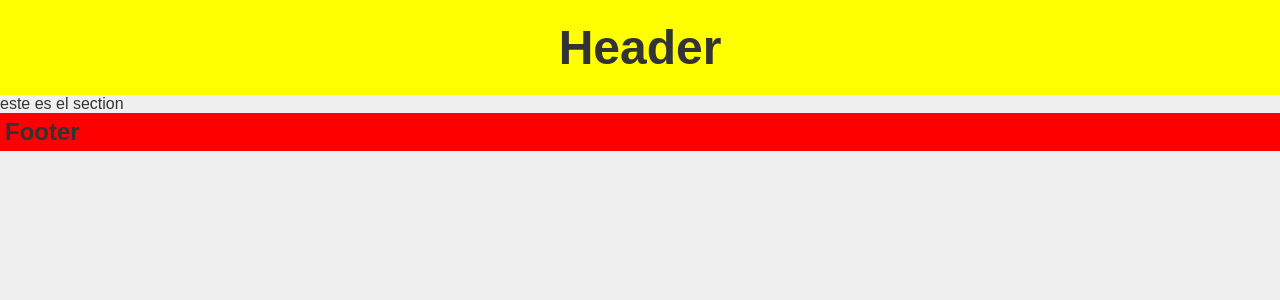
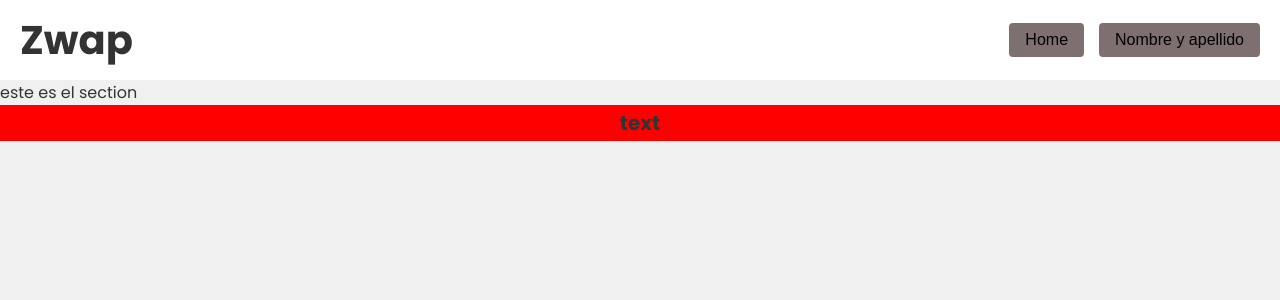
Before and after one commit to matrakei/zwap-proyecto, a React (Vite) app in the folder zwap/: page / in a window 1280 px wide. Shown: the top 300 px of the page. Built offline with nearby package versions, Linux system fonts and the light colour scheme.

Commit message:
parte del header hecho

```diff
--- a/zwap/src/components/Footer/Footer.css
+++ b/zwap/src/components/Footer/Footer.css
@@ -1,6 +1,6 @@
 .footer {
     background-color: red;
-    padding: 5px;
-    text-align: left;
-    font-size: 12px;
+    padding: 3px;
+    text-align: center;
+    font-size: 10px;
 }
--- a/zwap/src/components/Footer/Footer.jsx
+++ b/zwap/src/components/Footer/Footer.jsx
@@ -3,7 +3,7 @@
 export const Footer = () => {
   return (
     <footer className='footer'>
-    <h1 className='subtitulo'>Footer</h1>
+    <h1 className='subtitulo'>text</h1>
     </footer>
   )
 }
--- a/zwap/src/components/Header/Header.css
+++ b/zwap/src/components/Header/Header.css
@@ -1,7 +1,45 @@
-.header{
-    background-color: yellow;
-    padding: 20px;
-    text-align: center;
-    font-size: 24px;
+.header {
+    background-color: white;
+    padding: 10px 20px;
+    font-size: 20px;
+    gap: 15px;
 
+    display: flex;              /* Alineamos elementos en fila */
+    justify-content: space-between;  /* Título a la izquierda, botón a la derecha */
+    align-items: center;        /* Centrado vertical */
 }
+
+.titulo {
+    margin: 0; /* Para que el h1 no tenga espacio extra */
+}
+
+.home-button {
+    background-color: #7E7070;
+    color: black;
+    border: none;
+    padding: 8px 16px;
+    border-radius: 4px;
+    font-size: 16px;
+    cursor: pointer;
+    transition: background-color 0.3s ease;
+}
+
+.home-button:hover {
+    background-color: #0056b3;
+}
+
+.perfil-button {
+    background-color: #7E7070;
+    color: black;
+    border: none;
+    padding: 8px 16px;
+    border-radius: 4px;
+    font-size: 16px;
+    cursor: pointer;
+    transition: background-color 0.3s ease;
+}
+
+.buttons-right {
+    display: flex;
+    gap: 15px; /* espacio entre los botones */
+  }
--- a/zwap/src/components/Header/Header.jsx
+++ b/zwap/src/components/Header/Header.jsx
@@ -1,9 +1,14 @@
-import './Header.css' ;
+import './Header.css';
 
 export const Header = () => {
-    return (
-        <header className="header">
-            <h1 className="titulo">Header</h1>
-        </header>
-    )
+  return (
+    <header className="header">
+      <h1 className="titulo">Zwap</h1>
+
+      <div className="buttons-right">
+        <button className="home-button">Home</button>
+        <button className="perfil-button">Nombre y apellido</button>
+      </div>
+    </header>
+  );
 }
--- a/zwap/src/index.css
+++ b/zwap/src/index.css
@@ -1,10 +1,34 @@
+@import url('https://fonts.googleapis.com/css2?family=Poppins:ital,wght@0,100;0,200;0,300;0,400;0,500;0,600;0,700;0,800;0,900;1,100;1,200;1,300;1,400;1,500;1,600;1,700;1,800;1,900&display=swap');
+
 *{
   margin: 0;
   padding: 0;
 
 }
 body{
-  font-family: 'Poppins', Medium italic, sans-serif;
+  font-family: 'Poppins', sans-serif;
   background-color: #f0f0f0;
   color: #333;
 }
+
+.poppins-regular {
+  font-family: "Poppins", sans-serif;
+  font-weight: 400;
+  font-style: normal;
+}
+
+html, body {
+  height: 100%;
+  margin: 0;
+}
+
+
+.app-container {
+  display: flex;
+  flex-direction: column;
+  min-height: 100vh;
+}
+
+main {
+  flex: 1;
+}
```
